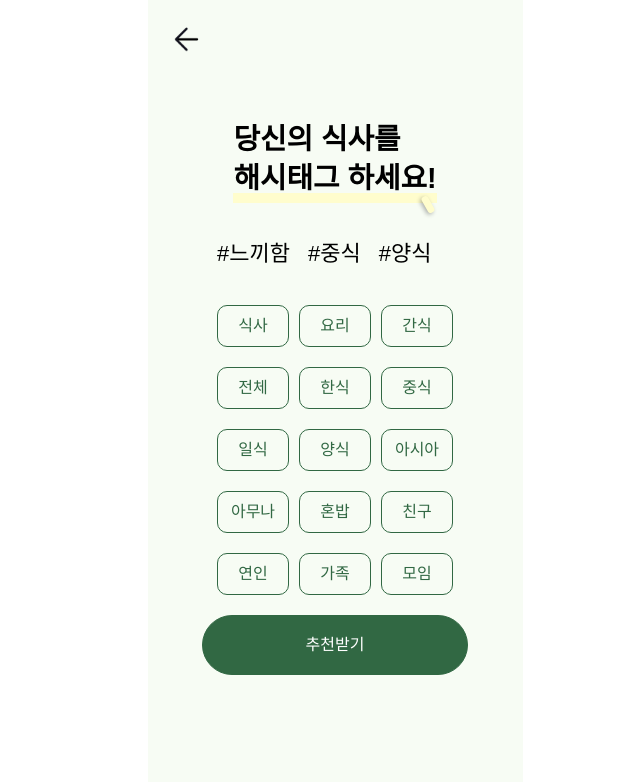
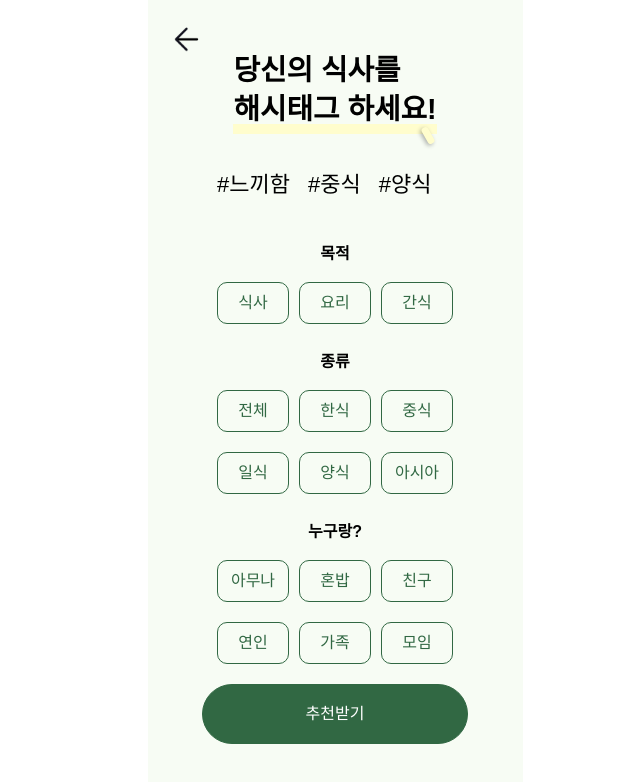
Before and after one commit to dltmdrbtjd/Sasohae, a Vue app: page /food-choice in a window 1280 px wide. Shown: the top 782 px of the page, without its empty margins (305-945 px from the left). Built offline with nearby package versions, Linux system fonts and the light colour scheme; no server answers.

Commit message:
category button api body create

```diff
--- a/src/components/food/CategoryButton.vue
+++ b/src/components/food/CategoryButton.vue
@@ -1,8 +1,11 @@
 <template>
-  <div class="button-list-wrapper">
-    <div v-for="list in category.list" :key="list[0]">
-      <input type="radio" :id="list" :name="`${category.title}`" />
-      <label :for="list" @click="categoryValue(list)">{{ list }}</label>
+  <div class="category-wrapper">
+    <h2>{{ category.title }}</h2>
+    <div class="button-list-wrapper">
+      <div v-for="list in category.list" :key="list[0]">
+        <input type="radio" :id="list" :name="`${category.title}`" />
+        <label :for="list" @click="categoryValue(list)">{{ list }}</label>
+      </div>
     </div>
   </div>
 </template>
@@ -15,18 +18,49 @@ export default {
   },
   methods: {
     categoryValue(list) {
-      console.log(list);
-      return 1;
+      let num = this.category.list.findIndex((i) => i === list);
+
+      if (num === 0 && list !== '식사') num = '*';
+      else if (num === 0 && list === '식사') num += 1;
+      this.menuSettingAnswer(num);
+      console.log(this.$store.getters.menuSet);
+    },
+    menuSettingAnswer(types) {
+      switch (this.category.title) {
+        case '목적':
+          this.$store.commit('choiceMenuType', types);
+          break;
+        case '종류':
+          this.$store.commit('choiceMenuStyle', types);
+          break;
+        case '누구랑?':
+          this.$store.commit('choiceMenuWith', types);
+          break;
+        default:
+          break;
+      }
     },
   },
 };
 </script>
 <style lang="scss" scoped>
+.category-wrapper {
+  width: 80%;
+  display: flex;
+  flex-direction: column;
+  justify-content: center;
+}
+h2 {
+  margin-top: 10px;
+  margin-bottom: 20px;
+  font-weight: $font-bold;
+  text-align: center;
+}
 .button-list-wrapper {
   display: flex;
   justify-content: space-between;
   flex-wrap: wrap;
-  width: 80%;
+  width: 100%;
 }
 input[type='radio'] {
   display: none;
```
